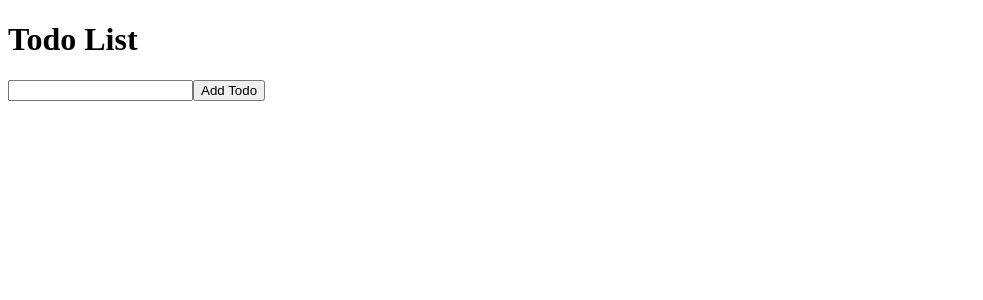
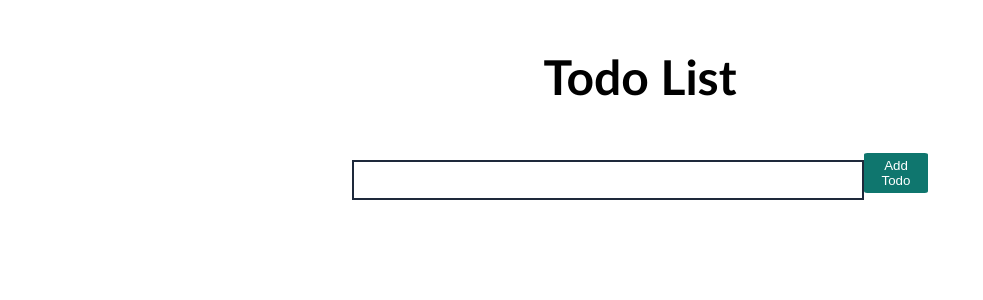
Before and after one commit to elidvenega/react-todolist, a React (Vite) app: page / in a window 1280 px wide. Shown: the top 300 px of the page, without its empty margins (0-983 px from the left). Built offline with nearby package versions, Linux system fonts and the light colour scheme.

Commit message:
Worked on React List

```diff
--- a/package.json
+++ b/package.json
@@ -11,7 +11,8 @@
   },
   "dependencies": {
     "react": "^18.2.0",
-    "react-dom": "^18.2.0"
+    "react-dom": "^18.2.0",
+    "uuid": "^9.0.0"
   },
   "devDependencies": {
     "@types/react": "^18.0.37",
--- a/src/components/TodoList.jsx
+++ b/src/components/TodoList.jsx
@@ -1,5 +1,6 @@
 import { useState } from "react";
-// import "./liststyles.css";
+import { v4 as uuidv4 } from 'uuid';
+import "./liststyles.css";
 
 export default function TodoList() {
   const [todos, setTodos] = useState([]);
@@ -22,15 +23,15 @@ export default function TodoList() {
   }
   return (
     <>
-      <div>
+      <div className="container">
         <h1>Todo List</h1>
         <form>
           <input type="text" value={inputValue} onChange={handleChange} />
-          <button onClick={handleSubmit}>Add Todo</button>
+          <button className="btn" onClick={handleSubmit}>Add Todo</button>
         </form>
         <ul>
           {todos.map((todo, index) => (
-            <li key={todo}>
+            <li key={uuidv4()}>
               {todo}
               <button onClick={() => handleDelete(index)}>Delete</button>
             </li>
--- a/src/components/liststyles.css
+++ b/src/components/liststyles.css
@@ -44,8 +44,8 @@ input {
   border: none;
   border-radius: 5%;
   color: var(--white-color);
-  padding: 0.6rem;
-  width: 3rem;
+  padding: 0.3rem;
+  width: 4rem;
 }
 
 li {
```
Also changed, not shown: 1 other file (tests, documents, lock files or other folders).
